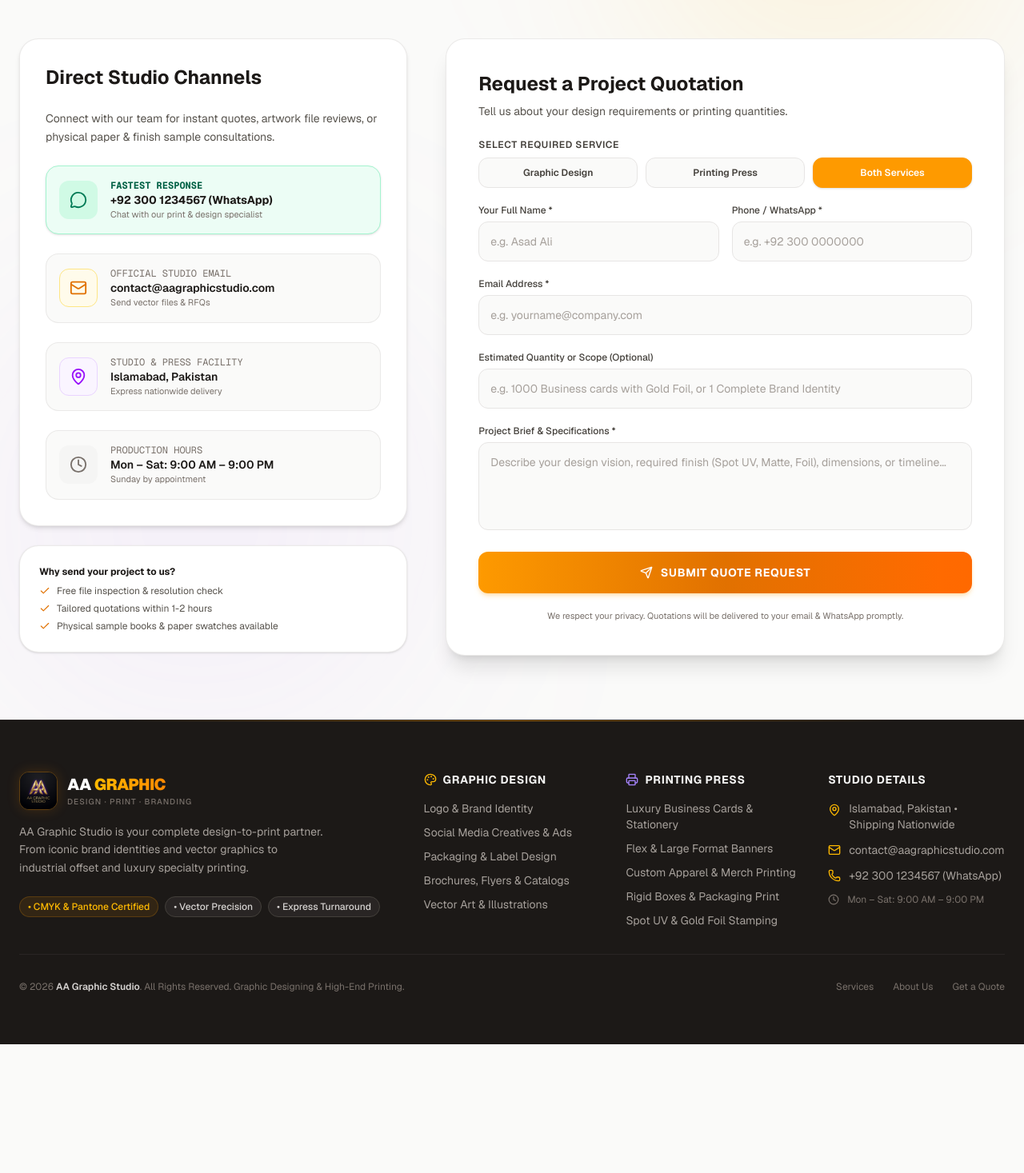
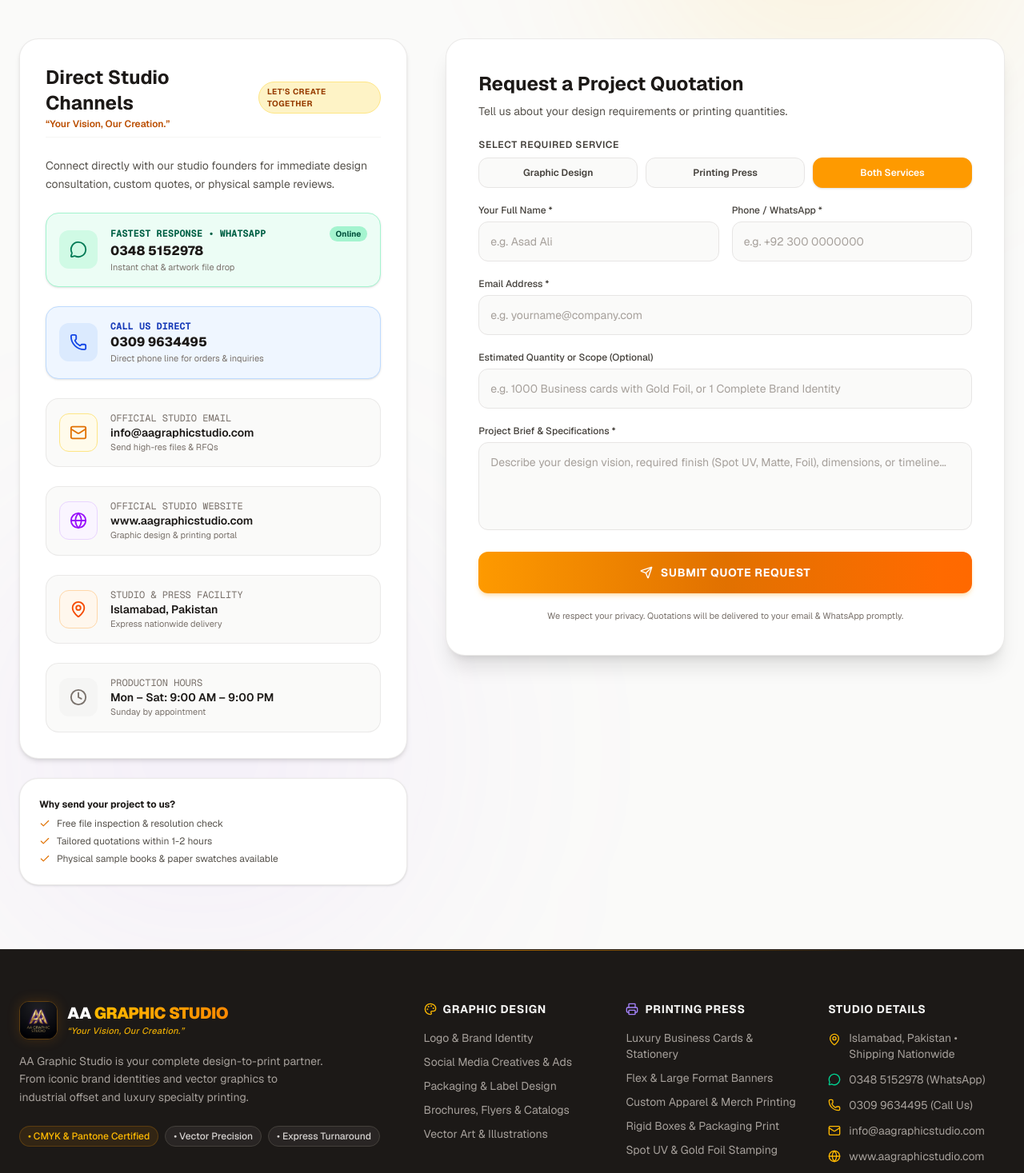
Before and after one commit to anooshfarhad44-dot/AAF-Sols, a Next.js app: page /contactUs in a window 1280 px wide. Shown: the part 440-1907 px from the top of the page at 80% size. Before the commit the page ends 1746 px from the top, so only its background shows below. Built offline with nearby package versions, Linux system fonts and the light colour scheme.

Commit message:
new-changes

```diff
--- a/app/(pages)/contactUs/page.tsx
+++ b/app/(pages)/contactUs/page.tsx
@@ -11,7 +11,9 @@
   MapPin,
   Clock,
   Sparkles,
-  Check
+  Check,
+  Phone,
+  Globe
 } from "lucide-react";
 import emailjs from "@emailjs/browser";
 
@@ -87,14 +89,22 @@
             className="lg:col-span-5 space-y-6"
           >
             <div className="p-8 rounded-3xl bg-white border border-stone-200/80 shadow-md space-y-6">
-              <h2 className="text-2xl font-bold text-stone-900">Direct Studio Channels</h2>
+              <div className="flex items-center justify-between pb-2 border-b border-stone-100">
+                <div>
+                  <h2 className="text-2xl font-bold text-stone-900">Direct Studio Channels</h2>
+                  <p className="text-amber-700 text-xs font-semibold mt-0.5">&ldquo;Your Vision, Our Creation.&rdquo;</p>
+                </div>
+                <span className="text-[10px] font-bold uppercase tracking-wider px-2.5 py-1 rounded-full bg-amber-100 text-amber-800 border border-amber-200">
+                  Let&apos;s Create Together
+                </span>
+              </div>
               <p className="text-stone-600 text-sm leading-relaxed">
-                Connect with our team for instant quotes, artwork file reviews, or physical paper &amp; finish sample consultations.
+                Connect directly with our studio founders for immediate design consultation, custom quotes, or physical sample reviews.
               </p>
 
               {/* WhatsApp Quick Link */}
               <a
-                href="https://wa.me/923001234567?text=Hello%20AA%20Graphic%20Studio,%20I%20would%20like%20a%20quote%20for%20design/print."
+                href="https://wa.me/923485152978?text=Hello%20AA%20Graphic%20Studio,%20I%20would%20like%20a%20quote%20for%20design/print."
                 target="_blank"
                 rel="noopener noreferrer"
                 className="flex items-center gap-4 p-4 rounded-2xl bg-emerald-50 border border-emerald-200 hover:bg-emerald-100 transition-all group shadow-sm"
@@ -102,28 +112,61 @@
                 <div className="w-12 h-12 rounded-xl bg-emerald-100 flex items-center justify-center text-emerald-700 flex-shrink-0 group-hover:scale-110 transition-transform">
                   <MessageCircle size={22} />
                 </div>
-                <div>
-                  <p className="text-xs font-mono uppercase text-emerald-800 font-bold">Fastest Response</p>
-                  <p className="font-bold text-stone-900 text-sm">+92 300 1234567 (WhatsApp)</p>
-                  <p className="text-[11px] text-stone-500">Chat with our print &amp; design specialist</p>
+                <div className="flex-1">
+                  <div className="flex items-center justify-between">
+                    <p className="text-xs font-mono uppercase text-emerald-800 font-bold">Fastest Response &bull; WhatsApp</p>
+                    <span className="text-[10px] bg-emerald-200 text-emerald-900 px-2 py-0.5 rounded-full font-bold">Online</span>
+                  </div>
+                  <p className="font-extrabold text-stone-900 text-base">0348 5152978</p>
+                  <p className="text-[11px] text-stone-500">Instant chat &amp; artwork file drop</p>
                 </div>
               </a>
 
-              {/* Email */}
-              <div className="flex items-center gap-4 p-4 rounded-2xl bg-stone-50 border border-stone-200/80">
+              {/* Direct Phone Call */}
+              <a
+                href="tel:+923099634495"
+                className="flex items-center gap-4 p-4 rounded-2xl bg-blue-50 border border-blue-200 hover:bg-blue-100 transition-all group shadow-sm"
+              >
+                <div className="w-12 h-12 rounded-xl bg-blue-100 flex items-center justify-center text-blue-700 flex-shrink-0 group-hover:scale-110 transition-transform">
+                  <Phone size={22} />
+                </div>
+                <div className="flex-1">
+                  <p className="text-xs font-mono uppercase text-blue-800 font-bold">Call Us Direct</p>
+                  <p className="font-extrabold text-stone-900 text-base">0309 9634495</p>
+                  <p className="text-[11px] text-stone-500">Direct phone line for orders &amp; inquiries</p>
+                </div>
+              </a>
+
+              {/* Official Email */}
+              <a
+                href="mailto:info@aagraphicstudio.com"
+                className="flex items-center gap-4 p-4 rounded-2xl bg-stone-50 border border-stone-200/80 hover:bg-stone-100/80 transition-all"
+              >
                 <div className="w-12 h-12 rounded-xl bg-amber-50 border border-amber-200 flex items-center justify-center text-amber-600 flex-shrink-0">
                   <Mail size={22} />
                 </div>
                 <div>
                   <p className="text-xs font-mono uppercase text-stone-500">Official Studio Email</p>
-                  <p className="font-semibold text-stone-900 text-sm">contact@aagraphicstudio.com</p>
-                  <p className="text-[11px] text-stone-500">Send vector files &amp; RFQs</p>
+                  <p className="font-semibold text-stone-900 text-sm">info@aagraphicstudio.com</p>
+                  <p className="text-[11px] text-stone-500">Send high-res files &amp; RFQs</p>
+                </div>
+              </a>
+
+              {/* Official Website */}
+              <div className="flex items-center gap-4 p-4 rounded-2xl bg-stone-50 border border-stone-200/80">
+                <div className="w-12 h-12 rounded-xl bg-purple-50 border border-purple-200 flex items-center justify-center text-purple-600 flex-shrink-0">
+                  <Globe size={22} />
+                </div>
+                <div>
+                  <p className="text-xs font-mono uppercase text-stone-500">Official Studio Website</p>
+                  <p className="font-semibold text-stone-900 text-sm">www.aagraphicstudio.com</p>
+                  <p className="text-[11px] text-stone-500">Graphic design &amp; printing portal</p>
                 </div>
               </div>
 
               {/* Location */}
               <div className="flex items-center gap-4 p-4 rounded-2xl bg-stone-50 border border-stone-200/80">
-                <div className="w-12 h-12 rounded-xl bg-purple-50 border border-purple-200 flex items-center justify-center text-purple-600 flex-shrink-0">
+                <div className="w-12 h-12 rounded-xl bg-orange-50 border border-orange-200 flex items-center justify-center text-orange-600 flex-shrink-0">
                   <MapPin size={22} />
                 </div>
                 <div>
--- a/app/components/Footer.tsx
+++ b/app/components/Footer.tsx
@@ -1,6 +1,6 @@
 import Link from 'next/link';
 import StudioLogo from './ui/StudioLogo';
-import { Mail, Phone, MapPin, Printer, Palette, Sparkles, Clock } from 'lucide-react';
+import { Mail, Phone, MapPin, Printer, Palette, Sparkles, Clock, MessageCircle, Globe } from 'lucide-react';
 
 const Footer = () => {
   return (
@@ -19,8 +19,8 @@
                   <img src="/aa-studio-logo.jpg" alt="AA Graphic Studio" width={46} height={46} className="object-cover" />
                 </div>
                 <div>
-                  <p className="font-black text-white text-xl tracking-tight">AA <span className="bg-gradient-to-r from-amber-400 to-orange-400 bg-clip-text text-transparent">GRAPHIC</span></p>
-                  <p className="text-stone-500 text-[10px] tracking-widest uppercase font-medium">Design · Print · Branding</p>
+                  <p className="font-black text-white text-xl tracking-tight">AA <span className="bg-gradient-to-r from-amber-400 to-orange-400 bg-clip-text text-transparent">GRAPHIC STUDIO</span></p>
+                  <p className="text-amber-400/90 text-[11px] tracking-wide font-medium italic">&ldquo;Your Vision, Our Creation.&rdquo;</p>
                 </div>
               </div>
             </Link>
@@ -85,15 +85,27 @@
                 <span>Islamabad, Pakistan &bull; Shipping Nationwide</span>
               </li>
               <li className="flex items-center gap-2.5">
-                <Mail size={16} className="text-amber-400 flex-shrink-0" />
-                <a href="mailto:contact@aagraphicstudio.com" className="hover:text-amber-400 transition-colors">
-                  contact@aagraphicstudio.com
+                <MessageCircle size={16} className="text-emerald-400 flex-shrink-0" />
+                <a href="https://wa.me/923485152978?text=Hello%20AA%20Graphic%20Studio" target="_blank" rel="noopener noreferrer" className="hover:text-emerald-400 transition-colors">
+                  0348 5152978 (WhatsApp)
                 </a>
               </li>
               <li className="flex items-center gap-2.5">
                 <Phone size={16} className="text-amber-400 flex-shrink-0" />
-                <a href="https://wa.me/923000000000" target="_blank" rel="noopener noreferrer" className="hover:text-amber-400 transition-colors">
-                  +92 300 1234567 (WhatsApp)
+                <a href="tel:+923099634495" className="hover:text-amber-400 transition-colors">
+                  0309 9634495 (Call Us)
+                </a>
+              </li>
+              <li className="flex items-center gap-2.5">
+                <Mail size={16} className="text-amber-400 flex-shrink-0" />
+                <a href="mailto:info@aagraphicstudio.com" className="hover:text-amber-400 transition-colors">
+                  info@aagraphicstudio.com
+                </a>
+              </li>
+              <li className="flex items-center gap-2.5">
+                <Globe size={16} className="text-amber-400 flex-shrink-0" />
+                <a href="https://www.aagraphicstudio.com" className="hover:text-amber-400 transition-colors">
+                  www.aagraphicstudio.com
                 </a>
               </li>
               <li className="flex items-center gap-2.5 text-stone-500 text-xs">
--- a/app/components/home/CTA.tsx
+++ b/app/components/home/CTA.tsx
@@ -35,13 +35,13 @@
           </Link>
 
           <a
-            href="https://wa.me/923001234567?text=Hello%20AA%20Graphic%20Studio,%20I%20am%20interested%20in%20your%20services"
+            href="https://wa.me/923485152978?text=Hello%20AA%20Graphic%20Studio,%20I%20am%20interested%20in%20your%20services"
             target="_blank"
             rel="noopener noreferrer"
             className="inline-flex items-center gap-2 px-7 py-4 rounded-full font-semibold text-sm bg-white/15 hover:bg-white/25 text-white border border-white/30 transition-all hover:-translate-y-0.5"
           >
             <MessageCircle size={18} />
-            <span>Chat on WhatsApp</span>
+            <span>WhatsApp (0348 5152978)</span>
           </a>
         </div>
 
--- a/app/components/home/Hero.tsx
+++ b/app/components/home/Hero.tsx
@@ -24,8 +24,8 @@
     image: "/aa-studio-hero.jpg",
     tag: "AA Graphic Studio",
     tagColor: "bg-orange-100 text-orange-700 border-orange-200",
-    caption: "Your Creative Design-to-Print Partner",
-    subcaption: "Islamabad, Pakistan · Nationwide Delivery",
+    caption: "Your Vision, Our Creation — Let's Create Together",
+    subcaption: "Call: 0309 9634495 · WhatsApp: 0348 5152978",
   },
 ];
 
@@ -77,9 +77,9 @@
           className="lg:col-span-6 space-y-6 text-left"
         >
           {/* Studio Tag */}
-          <div className="inline-flex items-center gap-2 px-3.5 py-1.5 rounded-full bg-amber-100 border border-amber-200 text-amber-700 text-xs font-semibold tracking-wide shadow-sm">
+          <div className="inline-flex items-center gap-2 px-3.5 py-1.5 rounded-full bg-amber-100/90 border border-amber-200 text-amber-800 text-xs font-semibold tracking-wide shadow-sm">
             <Sparkles size={14} className="text-amber-600" />
-            <span>WELCOME TO AA GRAPHIC STUDIO</span>
+            <span>AA GRAPHIC STUDIO &bull; YOUR VISION, OUR CREATION</span>
           </div>
 
           {/* Main Title */}
--- a/app/components/home/ServicesPreview.tsx
+++ b/app/components/home/ServicesPreview.tsx
@@ -7,7 +7,7 @@
     id: "graphic-design",
     category: "CREATIVE & BRANDING",
     title: "Graphic Designing",
-    tagline: "Visual narratives that set your brand apart.",
+    tagline: "Creative Designs for Your Brand.",
     description: "From custom vector logos and complete corporate identities to social media marketing creatives, packaging die-lines, and product mockups.",
     image: "/studio-design-workspace.jpg",
     accentBg: "bg-amber-50",
@@ -29,7 +29,7 @@
     id: "printing-press",
     category: "PRODUCTION & PRESS",
     title: "Commercial & Luxury Printing",
-    tagline: "Industrial precision on premium paper & substrates.",
+    tagline: "High Quality Prints for Your Needs.",
     description: "Equipped for both high-volume offset printing and on-demand digital printing, offering specialized finishes like velvet lamination, spot UV, and hot gold foil stamping.",
     image: "/studio-packaging-branding.jpg",
     accentBg: "bg-violet-50",
--- a/app/components/layout/Footer.tsx
+++ b/app/components/layout/Footer.tsx
@@ -26,8 +26,8 @@
                         <div>
                             <h2 className="mb-6 text-sm font-bold text-gray-900 uppercase">Contact Us</h2>
                             <ul className="text-gray-500 font-medium space-y-4">
-                                <li><span className="hover:underline cursor-pointer">info@aaf-solutions.com</span></li>
-                                <li><span className="hover:underline cursor-pointer">+92 300 1234567</span></li>
+                                <li><a href="mailto:info@aagraphicstudio.com" className="hover:underline cursor-pointer">info@aagraphicstudio.com</a></li>
+                                <li><a href="https://wa.me/923485152978" className="hover:underline cursor-pointer">0348 5152978</a></li>
                             </ul>
                         </div>
                     </div>
```
